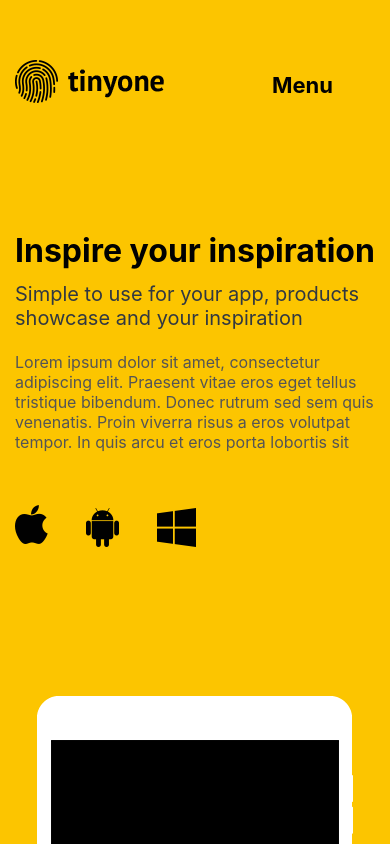
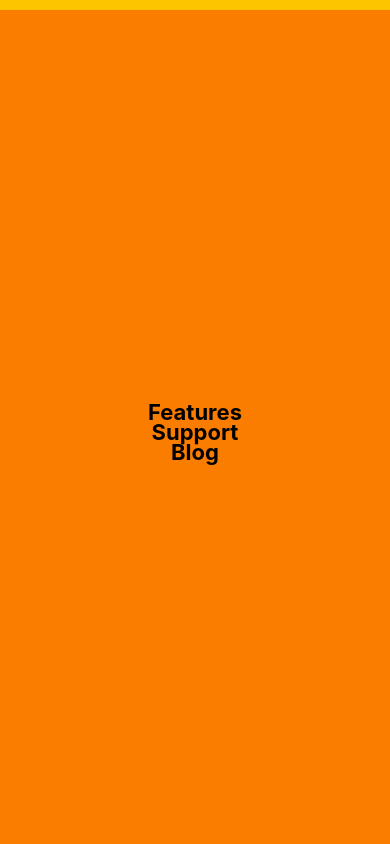
Before and after one commit to coatceatl/tinyone_landing, a website built with webpack: page index.html in a window 390 px wide. Both pictures are taken after a click on the link "Menu". Shown: the top 844 px of the page. Built offline with nearby package versions, Linux system fonts and the light colour scheme.

Commit message:
added class menu-mobile__toggle

```diff
--- a/index.html
+++ b/index.html
@@ -16,9 +16,9 @@
               <a href='#'><img src='src/img/logo.png' alt='Tinyone'></a>
             </div>
           </div>
-          <div id='mobile' class='col-lg-5 ml-auto menu-mobile'>
+          <div id='mobile' class='col-lg-5 ml-auto'>
             <nav>
-              <ul class='menu d-flex justify-content-center'>
+              <ul id='menu' class='menu d-flex justify-content-center'>
                 <li class='menu__item'>
                   <a href='#'>Features</a>
                 </li>
@@ -34,7 +34,9 @@
 
 
           <div class='menu__item nav-toggle menu__open'>
-            <a href='#' class='hamburger'>Menu</a>
+            <a href='#' class='hamburger'>
+             <span aria-hidden=true></span>
+              Menu</a>
           </div>
         </div>
 
--- a/src/index.js
+++ b/src/index.js
@@ -5,6 +5,6 @@ $(document).ready(function() {
     console.log('start');
     e.preventDefault();
     $(this).toggleClass('active');
-   // $('#mobile').toggleClass('menu__open');
+    $('#menu').toggleClass('menu-mobile__toggle');
   });
 });
--- a/src/scss/_header.scss
+++ b/src/scss/_header.scss
@@ -7,6 +7,29 @@
 }
 .menu {
   margin-top: 10px;
+}
+
+.menu-mobile {
+
+  @media(max-width: 992px) {
+    display: none;
+
+    &__toggle {
+      display: flex;
+      flex-direction: column;
+      justify-content: space-between;
+      align-items: center;
+      position: fixed;
+      top: 0;
+      bottom: 0;
+      left: 0;
+      right: 0;
+      height: 100vh;
+      width: 100%;
+      background-color: #fa7d00;
+      z-index: 100;
+    }
+  }
 }
 .menu__item {
   margin: 0 57px;
@@ -23,6 +46,7 @@
     position: absolute;
     right: 0;
     margin-top: 15px;
+    cursor: pointer;
   }
 }
 .row-content {
@@ -65,10 +89,3 @@
   display: block;
   margin: 0 auto;
 }
-.menu-mobile {
-  display: flex;
-
-  @media (max-width: 992px) {
-    display: none;
-  }
-}
```
Also changed, not shown: dist/main.css, dist/main.js.
